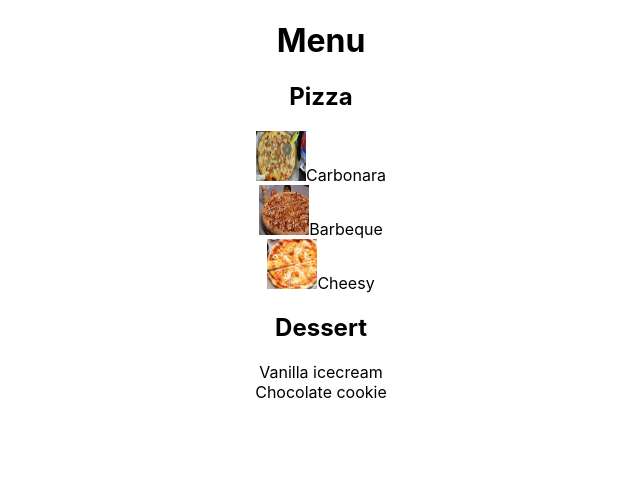
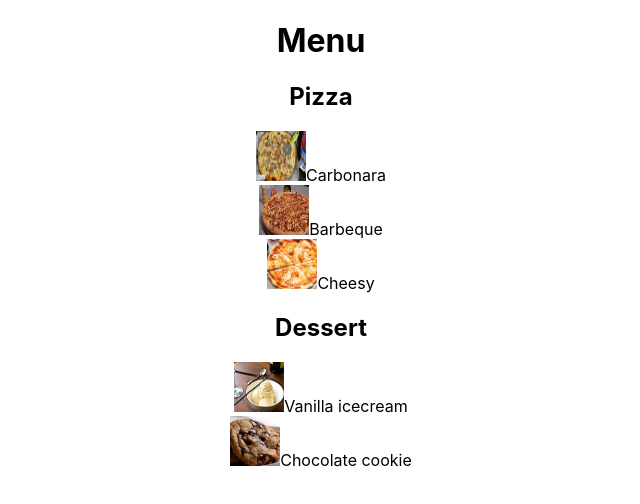
Before and after one commit to raquel-aparicio-morenilla/react-tdd-pizzeria, a React (Create React App) app: page / in a window 1280 px wide. Shown: the top 504 px of the page, without its empty margins (319-959 px from the left). Built offline with nearby package versions, Linux system fonts and the light colour scheme.

Commit message:
Green phase step3: create new type for dessert and use new component for desserts

```diff
--- a/src/components/Menu.jsx
+++ b/src/components/Menu.jsx
@@ -1,6 +1,7 @@
 import {useMenu} from "../hooks/useMenu";
 
 export const pizzaType = "pizza"
+export const dessertType = "dessert"
 
 function MenuItem({item, itemType}) {
     const altText = item.name + " " + itemType;
@@ -20,6 +21,6 @@ export function Menu() {
             pizzaList && pizzaList.map(pizza => <MenuItem key={pizza.name} item={pizza} itemType={pizzaType}/>)
         }
         <h2>Dessert</h2>
-        {dessertList && dessertList.map(dessert => <div key={dessert.name}>{dessert.name}</div>)}
+        {dessertList && dessertList.map(dessert => <MenuItem key={dessert.name} item={dessert} itemType={dessertType}/>)}
     </>;
 }
```
